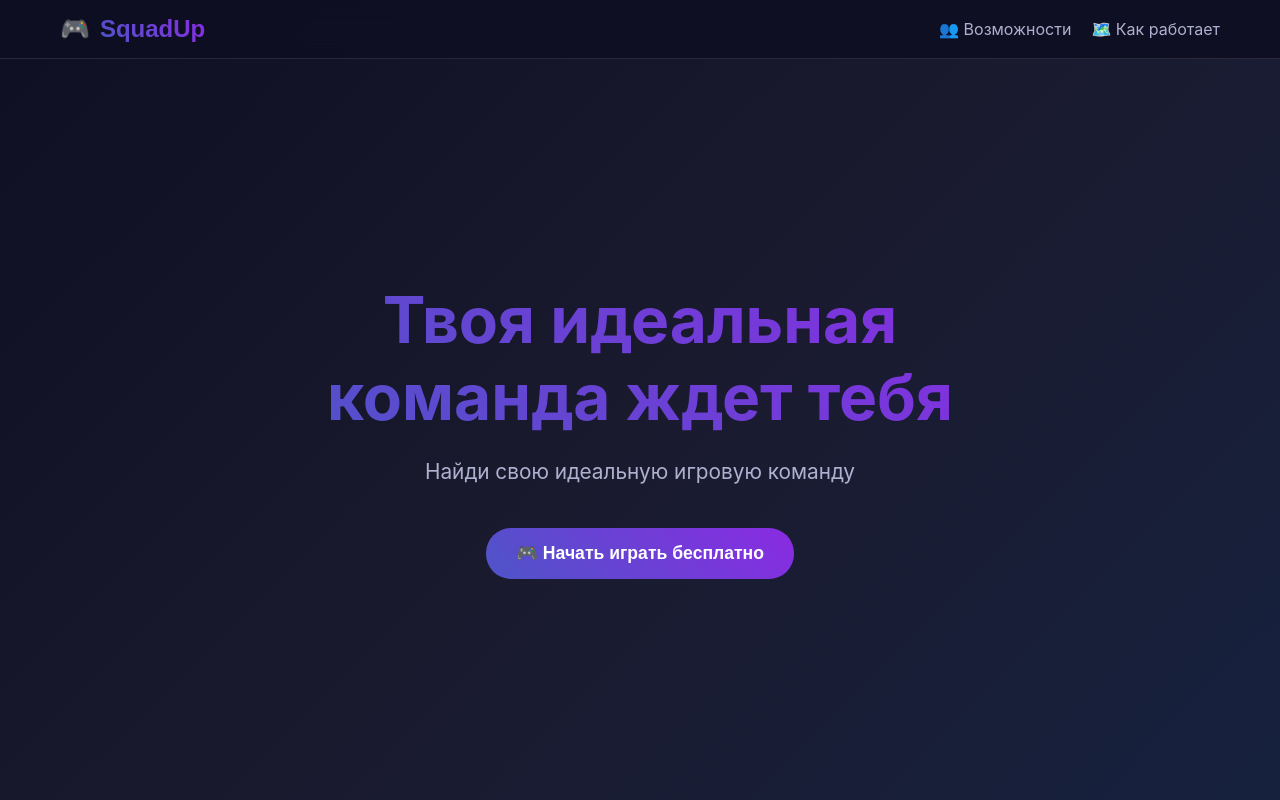
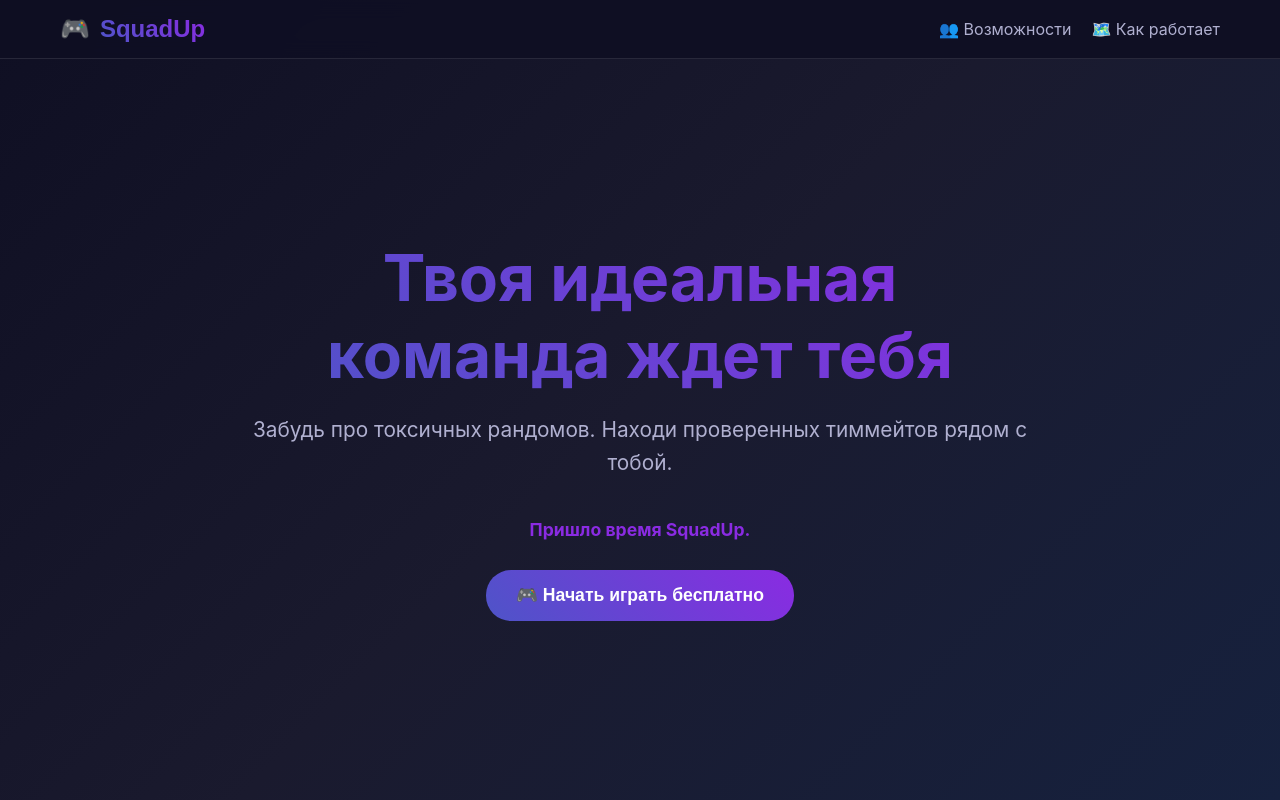
Before and after one commit to antandr0/squadup-frontend, a React (Vite) app: page / in a window 1280 px wide. Shown: the top 800 px of the page. Built offline with nearby package versions, Linux system fonts and the light colour scheme; no server answers.

Commit message:
feat: restore exact component copies with original styling

```diff
--- a/src/components/HeroSection.jsx
+++ b/src/components/HeroSection.jsx
@@ -28,7 +28,15 @@ const HeroSection = ({ onOpenAuth }) => {
           marginBottom: '40px',
           lineHeight: '1.6'
         }}>
-          Найди свою идеальную игровую команду
+          Забудь про токсичных рандомов. Находи проверенных тиммейтов рядом с тобой.
+        </p>
+        <p style={{
+          fontSize: '1.1rem',
+          color: '#8a2be2',
+          marginBottom: '30px',
+          fontWeight: 'bold'
+        }}>
+          Пришло время SquadUp.
         </p>
         <button
           onClick={() => onOpenAuth('register')}
```
